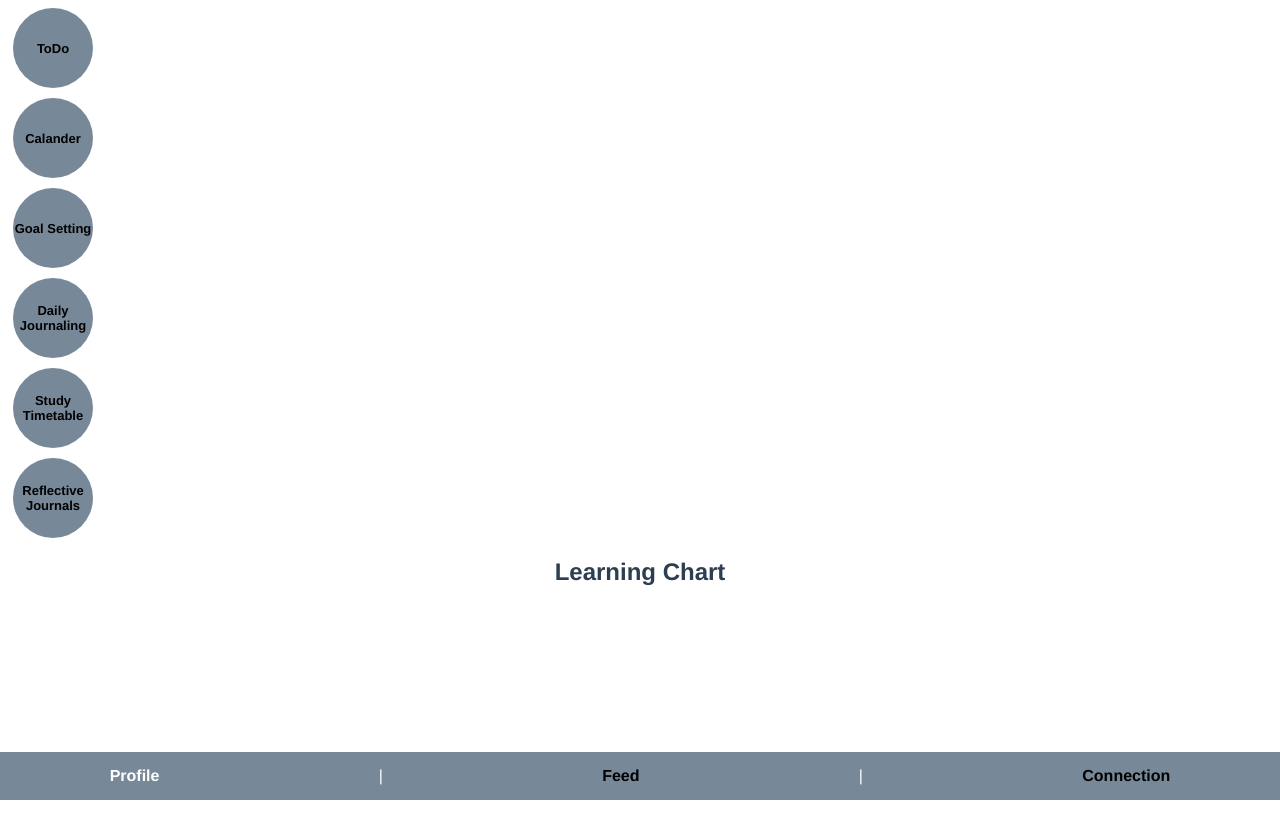
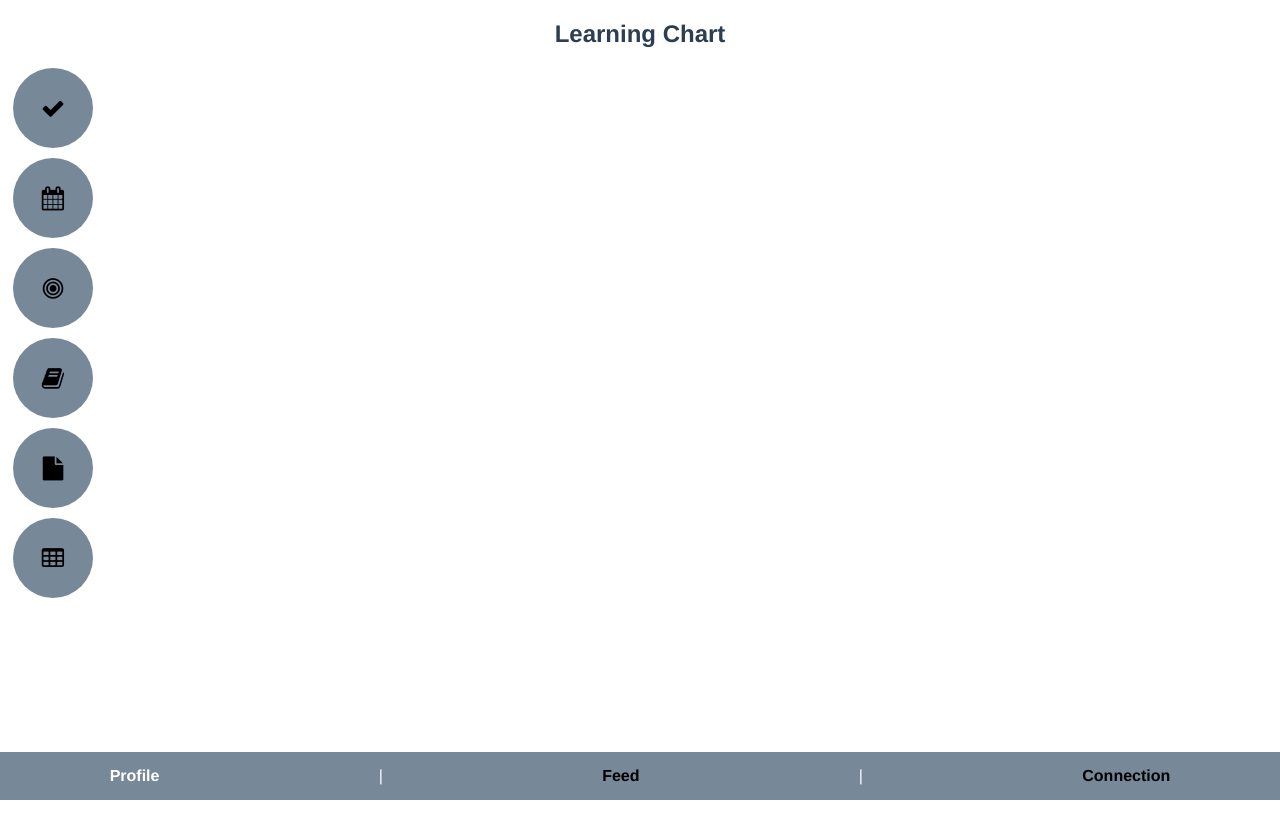
Before and after one commit to bhathiknk/socialmedia-webapp, a Vue app: page / in a window 1280 px wide. Built offline with nearby package versions, Linux system fonts and the light colour scheme.

Commit message:
button edited with icons and lable name showing function implemented , ** kavindya**

```diff
--- a/package.json
+++ b/package.json
@@ -9,6 +9,7 @@
   },
   "dependencies": {
     "core-js": "^3.8.3",
+    "font-awesome": "^4.7.0",
     "vue": "^3.2.13",
     "vue-router": "^4.2.5"
   },
--- a/src/components/CircularButton.vue
+++ b/src/components/CircularButton.vue
@@ -1,16 +1,34 @@
 <template>
-    <router-link :to="to" class="circular-button">
+    <router-link :to="to" class="circular-button" @mouseover="showLabel = true" @mouseleave="showLabel = false">
         <div class="button-content">
-            {{ label }}
+            <i class="button-icon" :class="iconClass"></i>
         </div>
+        <div class="label" v-if="showLabel">{{ label }}</div>
     </router-link>
 </template>
+
 
 <script>
 export default {
     props: {
         to: String, // Route to navigate to
         label: String, // Button label
+        icon: String,  // Icon class name
+    },
+    data() {
+        return {
+            showLabel: false,
+        };
+    },
+    computed: {
+        iconClass() {
+            return this.icon ? this.icon : ''; // Use the provided icon class, if available
+        },
+    },
+    methods: {
+        toggleLabelVisibility() {
+            this.showLabel = !this.showLabel;
+        },
     },
 };
 </script>
@@ -28,14 +46,52 @@ export default {
     text-decoration: none;
     color: black;
     cursor: pointer;
-    transition: transform 0.3s; /* Add a transition for the transform property */
+    transition: transform 0.3s;
+    position: relative; /* Add position relative for label positioning */
 }
 
 .circular-button:hover {
-    transform: scale(1.2); /* Increase the size on hover */
+    transform: scale(1.2);
 }
+
 .button-content {
-    font-size: 13px; /* Adjust the font size as needed */
+    font-size: 13px;
     font-weight: bold;
+    display: flex;
+    flex-direction: column;
+    align-items: center;
+}
+
+.button-icon {
+    font-size: 24px; /* Adjust the icon size as needed */
+}
+
+.label {
+    display: none; /* Initially hide the label */
+}
+
+.circular-button:hover .label {
+    display: block; /* Show the label on hover */
+    margin-top: 5px; /* Adjust margin as needed */
+}
+
+.label {
+    position: absolute;
+    top: 0;
+    right: -130px; /* Adjust the value to control the label's position */
+    width: 130px; /* Adjust the width of the label as needed */
+    text-align: left; /* Align label text to the left */
+    display: none;
+    white-space: nowrap; /* Prevent label text from wrapping */
+    background-color: rgba(0, 0, 0, 0.8); /* Add a background color for better visibility */
+    color: white; /* Text color for the label */
+    padding: 5px; /* Add some padding for better styling */
+    border-top-left-radius: 5px; /* Round the top-left corner */
+    border-bottom-left-radius: 5px; /* Round the bottom-left corner */
+    z-index: 1; /* Ensure label is on top of the button */
+}
+
+.circular-button:hover .label {
+    display: block;
 }
 </style>
--- a/src/main.js
+++ b/src/main.js
@@ -1,5 +1,7 @@
 import { createApp } from 'vue'
 import App from './App.vue'
 import router from './router'
+import 'font-awesome/css/font-awesome.css'; // or 'font-awesome/css/font-awesome.min.css' for the minified version
+
 
 createApp(App).use(router).mount('#app')
--- a/src/views/Profile.vue
+++ b/src/views/Profile.vue
@@ -1,21 +1,25 @@
 <template>
-  <div class="profile">
-      <CircularButton to="/Profile.vue" label="ToDo" style="margin-bottom: 10px; margin-left: 5px"  />
-      <CircularButton to="/Profile.vue" label="Calander" style="margin-bottom: 10px; margin-left: 5px"  />
-      <CircularButton to="/Profile.vue" label="Goal Setting" style="margin-bottom: 10px; margin-left: 5px"  />
-      <CircularButton to="/Profile.vue" label="Daily Journaling" style="margin-bottom: 10px; margin-left: 5px"  />
-      <CircularButton to="/Profile.vue" label="Study Timetable" style="margin-bottom: 10px; margin-left: 5px"  />
-      <CircularButton to="/Profile.vue" label="Reflective Journals" style="margin-bottom: 10px; margin-left: 5px"  />
-  </div>
     <div>
         <h2>Learning Chart</h2>
-        <canvas ref="chart" width="400" height="200"></canvas>
+
+    </div>
+    <div class="profile">
+        <div class="profile">
+            <CircularButton to="/Profile.vue" icon="fa fa-check" label="ToDo" style="margin-bottom: 10px; margin-left: 5px"  />
+            <CircularButton to="/Profile.vue" icon="fa fa-calendar" label="Calander" style="margin-bottom: 10px; margin-left: 5px"  />
+            <CircularButton to="/Profile.vue" icon="fa fa-bullseye" label="Goal Setting" style="margin-bottom: 10px; margin-left: 5px"  />
+            <CircularButton to="/Profile.vue" icon="fa fa-book" label="Daily Journaling" style="margin-bottom: 10px; margin-left: 5px"  />
+            <CircularButton to="/Profile.vue" icon="fa fa-file" label="Study Timetable" style="margin-bottom: 10px; margin-left: 5px"  />
+            <CircularButton to="/Profile.vue" icon="fa fa-table" label="Reflective Journal" style="margin-bottom: 10px; margin-left: 5px"  />
+        </div>
+
     </div>
 </template>
 
 <script>
 
 import CircularButton from'../components/CircularButton.vue'
+
 export default {
   name: 'ProfileView',
   components: {
```
Also changed, not shown: 1 other file (tests, documents, lock files or other folders).
